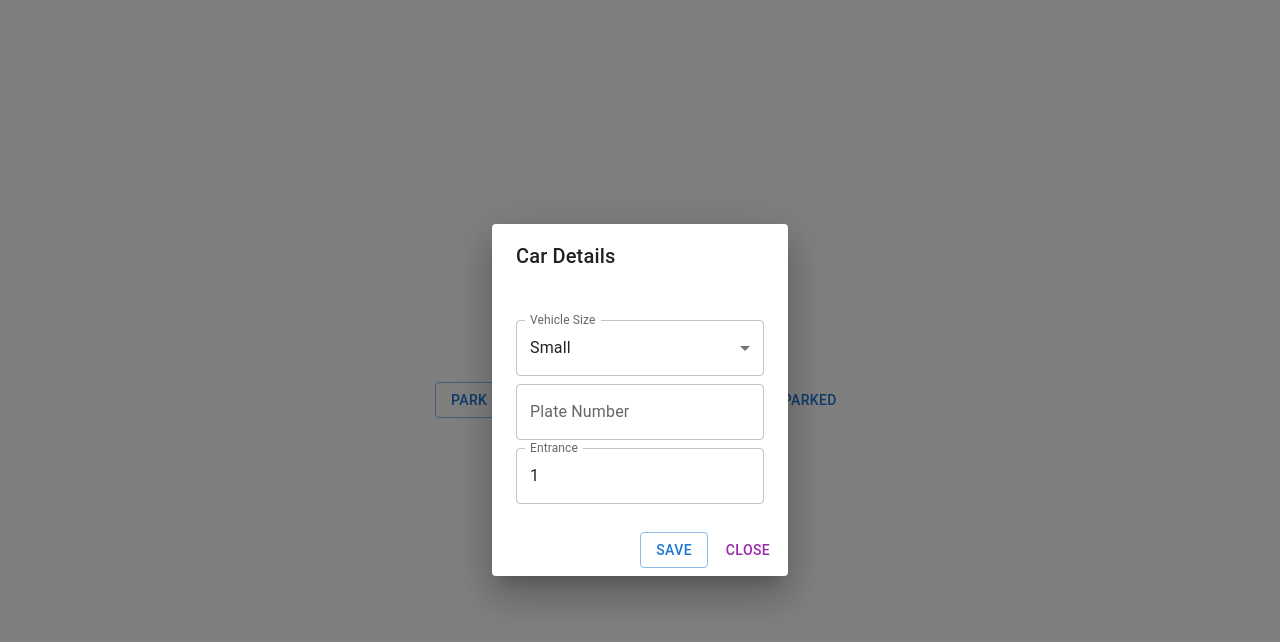
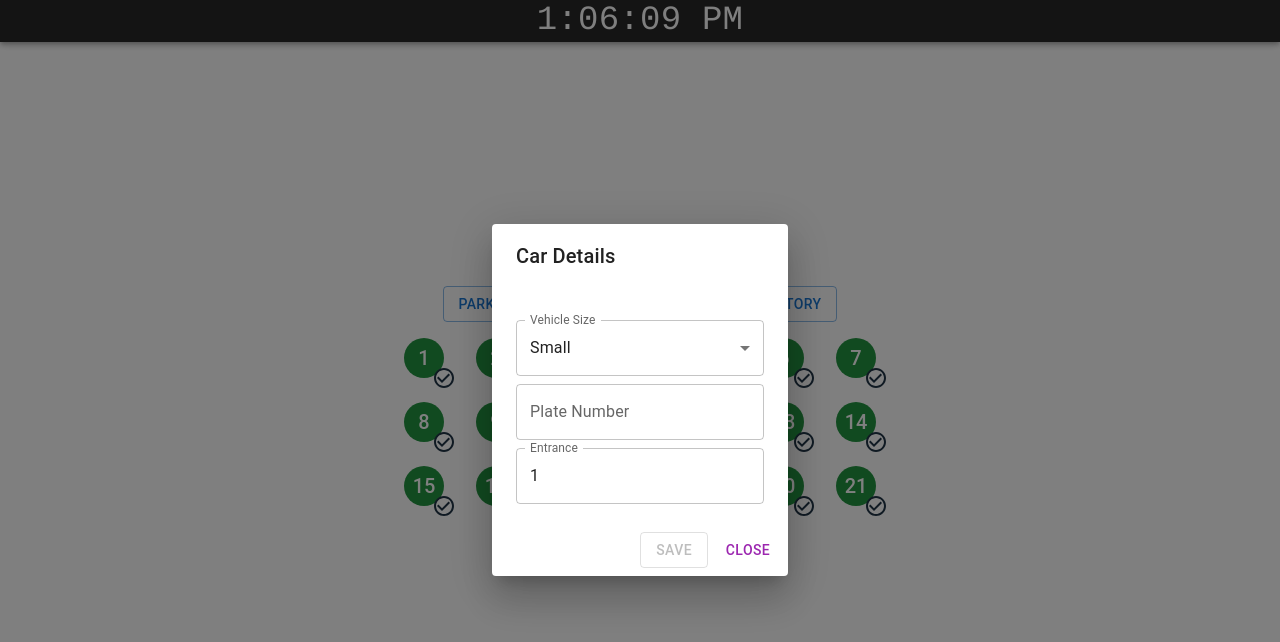
Before and after one commit to LongBOI-nekoshka/parking-react, a React (Vite) app: page /park in a window 1280 px wide. Both pictures are taken after a click on the button "PARK A CAR". Shown: the top 642 px of the page. Built offline with nearby package versions, Linux system fonts and the light colour scheme.

Commit message:
Added somethings

```diff
--- a/package.json
+++ b/package.json
@@ -13,6 +13,7 @@
     "@emotion/styled": "^11.10.0",
     "@mui/icons-material": "^5.8.4",
     "@mui/material": "^5.10.1",
+    "@mui/x-data-grid": "^5.15.3",
     "@mui/x-date-pickers": "^5.0.0-beta.6",
     "date-fns": "^2.29.2",
     "react": "^18.2.0",
--- a/src/components/History.jsx
+++ b/src/components/History.jsx
@@ -1,10 +1,50 @@
 import { Typography } from "@mui/material";
+import { DataGrid } from "@mui/x-data-grid";
+import { history } from "./store/appstore";
+import { useRecoilState } from "recoil";
+import { useEffect, useState } from "react";
+import { Box } from "@mui/system";
 
 const History = () => {
+    const [hist,] = useRecoilState(history);
+    const [histClone, setClone] = useState();
+
+    useState(() => {
+        let clone = [...hist];
+        setClone(clone.map((data,key) => {
+            let cloneAgain = [...data];
+            cloneAgain.id = key;
+            return cloneAgain;
+        }))
+    },[]);
     return (
-        <Typography>
-            EEEE
-        </Typography>
+        <Box height={1000} width={1000}>
+            <DataGrid
+                 columns={[
+                     {
+                         field: 'parkSize',
+                         headerName: 'Park Size',
+                     },
+                     {
+                         field: 'parkNumber',
+                         headerName: 'Park Number',
+                     },
+                     {
+                         field: 'plateNumber',
+                         headerName: 'Plate Number',
+                     },
+                     {
+                         field: 'dateStart',
+                         headerName: 'Time Started',
+                     },
+                     {
+                         field: 'dateEnd',
+                         headerName: 'Time Ended',
+                     },
+                 ]}
+                 rows={histClone}
+            />
+        </Box>
     );
 }
 
--- a/src/components/Park.jsx
+++ b/src/components/Park.jsx
@@ -1,34 +1,67 @@
-import { Box, Button } from "@mui/material";
-import { useState } from "react";
+import { AppBar, Box, Button, Typography } from "@mui/material";
+import { Stack } from "@mui/system";
+import { useEffect, useState } from "react";
 import { useRecoilState,useRecoilValue } from "recoil";
 import ParkCarDialog from "./ParkCarDialog";
 import ParkingSpace from "./ParkingSpace";
-import { parkedCars, availalbePark } from "./store/appstore";
+import { parkedCars, availalbePark, history } from "./store/appstore";
 import UnparkCarDialog from "./UpparkCarDialog";
+import { Link, useNavigate } from "react-router-dom";
+import { format } from "date-fns";
 
 const Park = () => {
+    const [timeToday, setTimeToday] = useState(format(new Date(),'pp'));
     const parked = useRecoilValue(parkedCars)
     const available = useRecoilValue(availalbePark)
+    const historytest = useRecoilValue(history)
     const [openCarDialog, setOpenCarDialog] = useState(false);
     const [upParkCarDialog, setUnParkCarDialog] = useState(false);
+    const navigate = useNavigate();
 
+
+    useEffect(() => {
+        setInterval(() => setTimeToday(format(new Date(),'pp')), 1000);
+    },[]);
     return (
         <Box>
+            <AppBar component="nav" sx={{
+                backgroundColor: '#292929'
+            }}>
+                <Stack justifyContent='center' alignItems='center'>
+                    <Typography
+                         variant='h4' sx={{
+                            fontFamily: 'Courier'
+                        }}
+                    >
+                        {
+                            timeToday
+                        }
+                    </Typography>
+                </Stack>
+            </AppBar>
             <ParkCarDialog open={openCarDialog} setOpen={setOpenCarDialog}/>
             <UnparkCarDialog open={upParkCarDialog} setOpen={setUnParkCarDialog}/>
+            <Stack spacing={1} direction='column' alignItems='center' justifyContent='center'>
+                <Stack spacing={1} direction='row'>
                     <Button variant="outlined" onClick={() => setOpenCarDialog(true)}>
                         Park A car
                     </Button>
                     <Button variant="outlined" onClick={() => setUnParkCarDialog(true)}>
                         Unpark A Car
                     </Button>
-            <Button onClick={() => console.log(available)}>
+                    <Button variant="outlined" onClick={() => navigate('/history')}>
+                        View History
+                    </Button>
+                </Stack>
+                <ParkingSpace space={1}/>
+            </Stack>
+            {/* <Button onClick={() => console.log(available)}>
                 Available
             </Button>
             <Button onClick={() => console.log(parked)}>
                 Parked
-            </Button>
-            <ParkingSpace space={1}/>
+            </Button> */}
+
         </Box>
     );
 };
--- a/src/components/ParkCarDialog.jsx
+++ b/src/components/ParkCarDialog.jsx
@@ -1,16 +1,19 @@
 import { Button, Dialog, DialogActions, DialogContent, DialogTitle, FormControl, InputLabel, MenuItem, Select, TextField } from "@mui/material"
 import { Stack } from "@mui/system";
 import { useState } from "react";
-import { availalbePark, parkedCars } from "./store/appstore";
+import { availalbePark, parkedCars, history } from "./store/appstore";
 import { useRecoilState } from "recoil";
+import { differenceInMinutes } from "date-fns";
 
 const ParkCarDialog = (props) => {
     const { open, setOpen } = props
     const [size, setSize] = useState('s');
-    const [plateNumber, setPlateNumber] = useState();
+    const [plateNumber, setPlateNumber] = useState('');
     const [entrance, setEntrance] = useState(1);
     const [available, setAvalable] = useRecoilState(availalbePark);
+    const [hist,] = useRecoilState(history);
     const [parked, setParked] = useRecoilState(parkedCars);
+    const [disable, setDisable] = useState(false);
 
     const save = () => {
         let cloneAvailable = [...available];
@@ -36,6 +39,10 @@ const ParkCarDialog = (props) => {
             return changes;
         })
         setAvalable(cloneAvailable);
+        let checkIfHour = hist.filter((data) => {
+            return data.plateNumber == plateNumber && Math.round(differenceInMinutes(data.endDate,new Date() /60)) < 1
+        })
+        console.log(checkIfHour);
         setParked(parked => [...parked,{
             entrance:entrance,
             plateNumber:plateNumber,
@@ -79,27 +86,38 @@ const ParkCarDialog = (props) => {
                             label='Vehicle Size'
                             labelId="size"
                             value={size}
-                            onChange={(event) => setSize(event.target.value)}
+                            onChange={(event) => {
+                                setSize(event.target.value)
+                            }}
                         >
                             <MenuItem value='s'>Small</MenuItem>
                             <MenuItem value='m'>Medium</MenuItem>
                             <MenuItem value='l'>Large</MenuItem>
                         </Select>
                     </FormControl>
-                    <TextField label='Plate Number' value={plateNumber} onChange={(event) => setPlateNumber(event.target.value)}/>
+                    <TextField
+                        label='Plate Number'
+                        value={plateNumber}
+                        onChange={(event) =>{
+                            setPlateNumber(event.target.value)
+                            setDisable(parked.filter((data) => data.plateNumber == event.target.value).length >= 1)
+                        }}
+                    />
                     <TextField
                         type='number'
                         label='Entrance'
                         value={entrance}
                         onChange={(event) => {
                             if(event.target.value <= 3  && event.target.value >= 1 ) {
-                            setEntrance(event.target.value)
-                        }
+                                setEntrance(event.target.value)
+                            }
                     }}/>
                 </Stack>
             </DialogContent>
             <DialogActions>
-                <Button onClick={save} variant='outlined'>
+                <Button onClick={save} variant='outlined' disabled={
+                    disable || plateNumber == ''
+                }>
                     Save
                 </Button>
                 <Button color='secondary' onClick={handleClose}>
--- a/src/components/ParkingSpace.jsx
+++ b/src/components/ParkingSpace.jsx
@@ -1,12 +1,96 @@
-import { Box } from "@mui/material";
+import { Avatar, Badge, Box, Dialog, DialogContent, Divider, IconButton, Typography } from "@mui/material";
 import { Stack } from "@mui/system";
 import React, { useState } from "react";
+import { parkedCars, availalbePark } from "./store/appstore";
+import { useRecoilState,useRecoilValue } from "recoil";
+import { CheckCircleOutline, DoNotDisturb } from "@mui/icons-material";
 
 const ParkingSpace = (props) => {
     const { space } = props;
+    const parked = useRecoilValue(parkedCars)
+    const available = useRecoilValue(availalbePark)
+
+    function stringAvatar(name) {
+        return {
+            sx: {
+                bgcolor: '#239441',
+            },
+            children: name,
+        };
+    }
+
     return (
         <Box>
+            <Dialog>
+                <DialogContent>
 
+                </DialogContent>
+            </Dialog>
+            <Stack direction='column' spacing={1} >
+                <Stack direction='row' spacing={2}>
+                    {
+                        available.filter((data) =>{
+                            return data.parkingNumber <= 7
+                        }).map((data) => {
+                            return (
+                                <Badge
+                                    overlap="circular"
+                                    anchorOrigin={{ vertical: 'bottom', horizontal: 'right' }}
+                                    badgeContent={
+                                        data.isAvalable ? <CheckCircleOutline/> : <DoNotDisturb/>
+                                    }
+                                >
+                                    <IconButton>
+                                        <Avatar {...stringAvatar(data.parkingNumber)}/>
+                                    </IconButton>
+                                </Badge>
+                            );
+                        })
+                    }
+                </Stack>
+                <Stack direction='row' spacing={2}>
+                    {
+                        available.filter((data) =>{
+                            return data.parkingNumber > 7 && data.parkingNumber <= 14
+                        }).map((data) => {
+                            return (
+                                    <Badge
+                                        overlap="circular"
+                                        anchorOrigin={{ vertical: 'bottom', horizontal: 'right' }}
+                                        badgeContent={
+                                            data.isAvalable ? <CheckCircleOutline/> : <DoNotDisturb/>
+                                        }
+                                    >
+                                        <IconButton>
+                                            <Avatar {...stringAvatar(data.parkingNumber)}/>
+                                        </IconButton>
+                                    </Badge>
+                            );
+                        })
+                    }
+                </Stack>
+                <Stack direction='row' spacing={2}>
+                    {
+                        available.filter((data) =>{
+                            return data.parkingNumber > 14 && data.parkingNumber <= 21
+                        }).map((data) => {
+                            return (
+                                <Badge
+                                overlap="circular"
+                                anchorOrigin={{ vertical: 'bottom', horizontal: 'right' }}
+                                badgeContent={
+                                    data.isAvalable ? <CheckCircleOutline/> : <DoNotDisturb/>
+                                }
+                                >
+                                    <IconButton>
+                                        <Avatar {...stringAvatar(data.parkingNumber)}/>
+                                    </IconButton>
+                                </Badge>
+                            );
+                        })
+                    }
+                </Stack>
+            </Stack>
         </Box>
     );
 };
--- a/src/components/UpparkCarDialog.jsx
+++ b/src/components/UpparkCarDialog.jsx
@@ -1,8 +1,9 @@
-import { Button, Dialog, DialogActions, DialogContent, DialogTitle, FormControl, InputLabel, MenuItem, Select, TextField } from "@mui/material";
+import { Button, Dialog, DialogActions, DialogContent, DialogTitle, FormControl, InputLabel, MenuItem, Select, TextField, Typography } from "@mui/material";
 import { Stack } from "@mui/system";
 import { AdapterDateFns } from '@mui/x-date-pickers/AdapterDateFns';
 import { DateTimePicker } from '@mui/x-date-pickers/DateTimePicker';
 import { LocalizationProvider } from '@mui/x-date-pickers/LocalizationProvider';
+import { format } from "date-fns";
 import { differenceInMinutes } from "date-fns/esm";
 import { useEffect, useState } from "react";
 import { useRecoilState } from "recoil";
@@ -15,10 +16,13 @@ const UnparkCarDialog = (props) => {
     const [available, setAvailalbe] = useRecoilState(availalbePark);
     const [, setHistory] = useRecoilState(history)
     const [selected, setSelected] = useState('');
+    const [unparkSummary, setSummary] = useState(null);
+
     const handleClose = () => {
         setOpen(false);
         setEndDate();
         setSelected('')
+        setSummary(null);
     };
 
     const save = () => {
@@ -61,6 +65,7 @@ const UnparkCarDialog = (props) => {
         cloneinfo.receipt.regularMultiplier = multiplier
         let total = cloneinfo.receipt.threehourRule + (5000 * penaltyMultiplier) + (cloneinfo.receipt.regularMultiplier * cloneinfo.receipt.regular );
         cloneinfo.receipt.total = total
+        setSummary(cloneinfo.receipt);
         setAvailalbe(cloneAvailable.map((data) => {
             let cloneData = {...data}
             if(cloneData.parkingNumber == selected) {
@@ -71,6 +76,7 @@ const UnparkCarDialog = (props) => {
         setHistory(parkHistory => [...parkHistory,cloneinfo])
         parkedClone.splice(indexClonePark,1)
         setParked(parkedClone)
+        setSelected('')
     };
 
     return (
@@ -121,11 +127,61 @@ const UnparkCarDialog = (props) => {
                             }
                         </Select>
                     </FormControl>
+                    {
+                        console.log(unparkSummary)
+                    }
+                    {
+                        unparkSummary ?  <>
+                        <Typography variant="caption">
+                            Time Started:
+                            {
+                                format(unparkSummary.dateStart,'MMMM dd, yyyy HH:ii:ss')
+                            }
+                        </Typography>
+                        <Typography variant="caption">
+                            Time ended:
+                            {
+                                format(unparkSummary.dateEnd,'MMMM dd, yyyy HH:ii:ss')
+                            }
+                        </Typography>
+                        <Typography variant="caption">
+                            Penalty Rate:
+                            {
+                                unparkSummary.penalty
+                            }
+                        </Typography>
+                        <Typography variant="caption">
+                            Penalty Multiplier:
+                            {
+                                unparkSummary.penaltyMultiplier
+                            }
+                        </Typography>
+                        <Typography variant="caption">
+                            Regular rate:
+                            {
+                                unparkSummary.regular
+                            }
+                        </Typography>
+                        <Typography variant="caption">
+                            Regular Multiplier:
+                            {
+                                unparkSummary.regularMultiplier
+                            }
+                        </Typography>
+                        <Typography variant="caption">
+                            Total:
+                            {
+                                unparkSummary.total
+                            }
+                        </Typography>
+                        </>
+                        :undefined
+                    }
                 </Stack>
             </DialogContent>
             <DialogActions>
                 <Button onClick={save} disabled={selected == ''}>
-                    Save
+                    Unpark
                 </Button>
                 <Button onClick={handleClose}>
                     Close
```
Also changed, not shown: 1 other file (tests, documents, lock files or other folders). Lines whose indentation alone changed are shown as unchanged.
